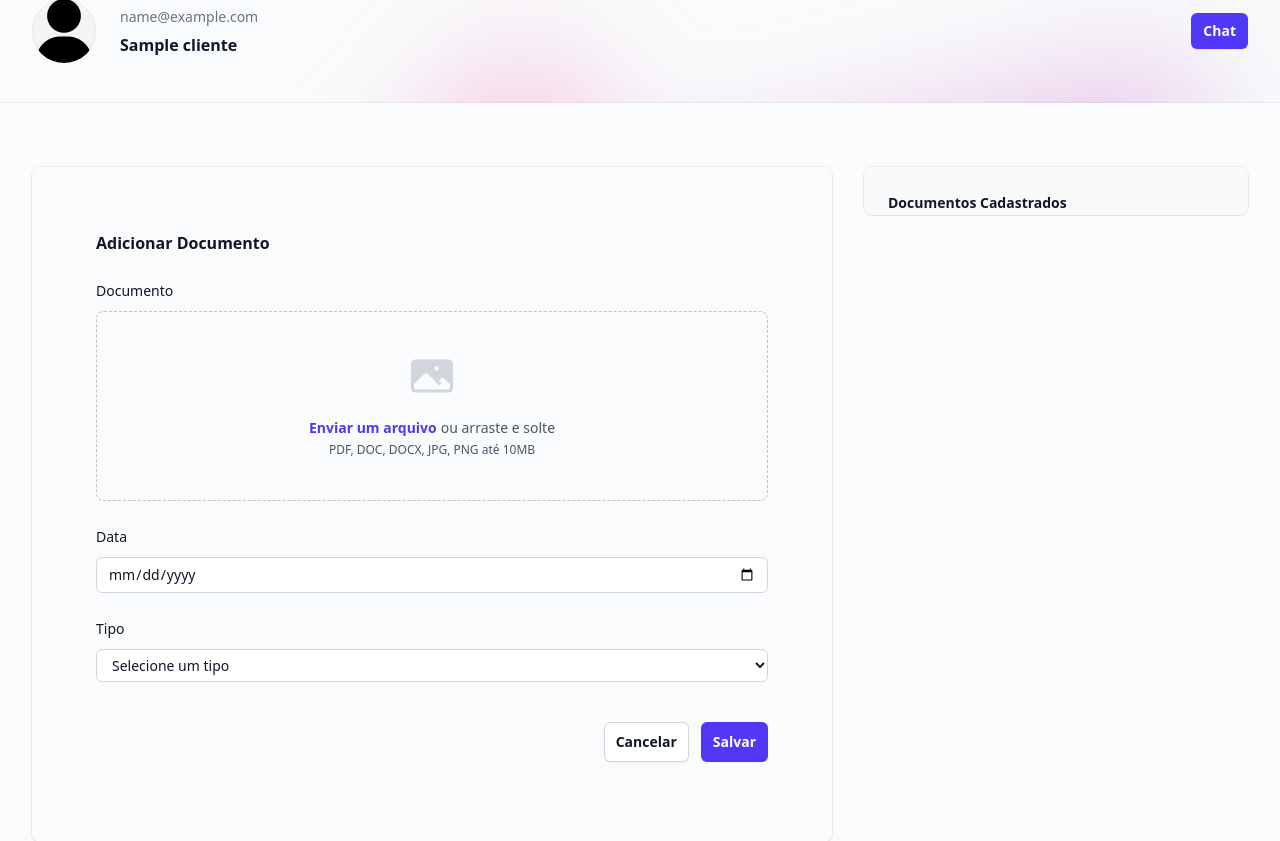
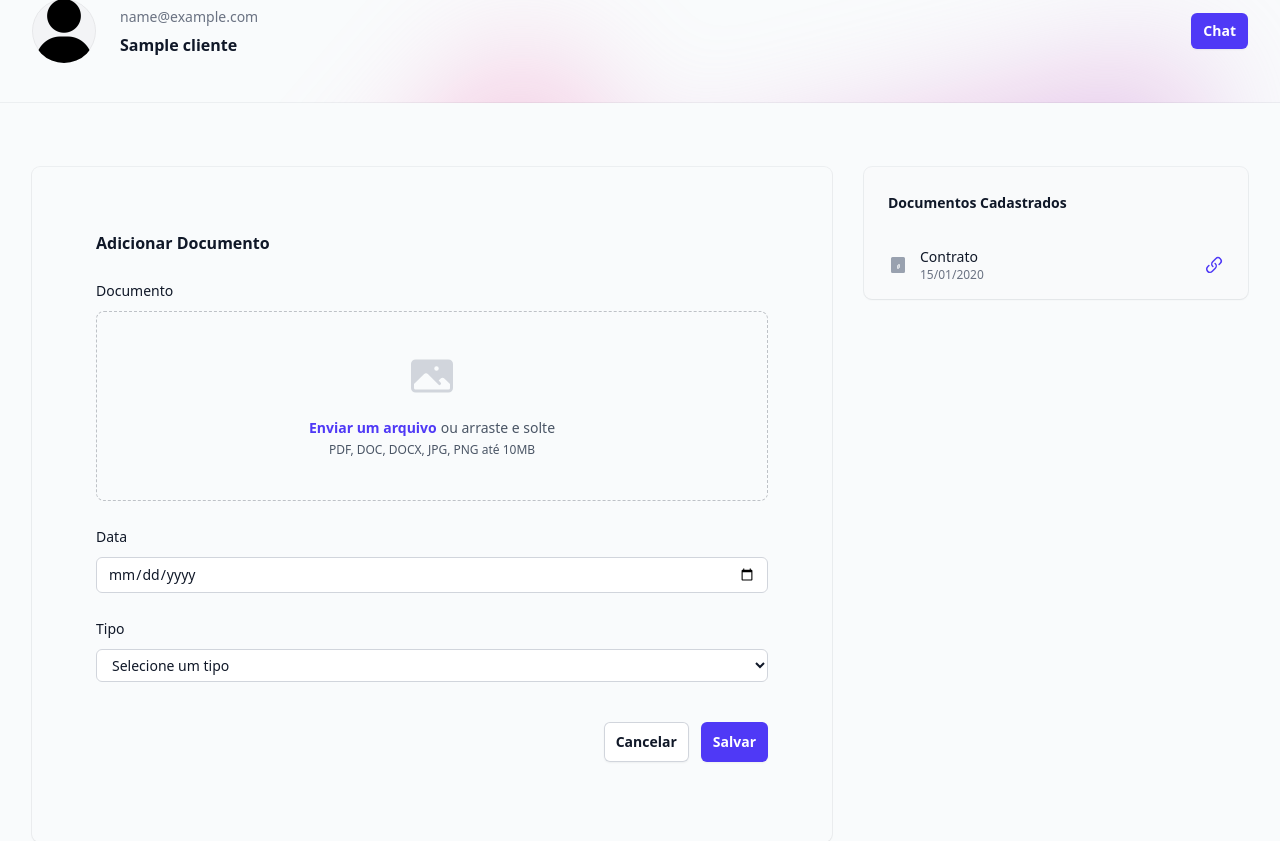
Before and after one commit to vitoraraujocode/JuriIA, a Django app: page /usuarios/cliente/1 in a window 1280 px wide. Shown: the part 57-898 px from the top of the page. Run offline with Django 5.2, Linux system fonts and the light colour scheme; tables that the repository leaves empty hold one stand-in row (values such as "Sample post").

```diff
--- a/ia/agents.py
+++ b/ia/agents.py
@@ -7,6 +7,7 @@ from agno.knowledge.embedder.openai import OpenAIEmbedder
 from agno.knowledge.knowledge import Knowledge
 from agno.tools import tool
 from agno.vectordb.lancedb import LanceDb
+
 
 
 @tool
@@ -52,7 +53,7 @@ def search_datajud_api(cls, tribunal: TribunalLiteral, process_number: str) -> s
 
 
 
-class JuriAI:
+class JuriAi:
 
     DATAJUD_BASE_URL = "https://api-publica.datajud.cnj.jus.br"
     DATAJUD_API_KEY = "cDZHYzlZa0JadVREZDJCendQbXY6SkJlTzNjLV9TRENyQk1RdnFKZGRQdw=="
--- a/usuarios/templates/cliente.html
+++ b/usuarios/templates/cliente.html
@@ -35,7 +35,38 @@
             <div class="px-6 pt-6">
               <h3 class="text-sm/6 font-semibold text-gray-900 mb-4">Documentos Cadastrados</h3>
             </div>
-
+            {% if documentos %}
+              <ul class="divide-y divide-gray-900/5">
+                {% for documento in documentos %}
+                  <li class="px-6 py-4">
+                    <div class="flex items-center justify-between">
+                      <div class="flex items-center gap-3">
+                        <svg class="h-5 w-5 text-gray-400" viewBox="0 0 20 20" fill="currentColor">
+                          <path fill-rule="evenodd" d="M4.5 2A1.5 1.5 0 0 0 3 3.5v13A1.5 1.5 0 0 0 4.5 18h11a1.5 1.5 0 0 0 1.5-1.5v-13A1.5 1.5 0 0 0 15.5 2h-11Zm4.75 11.25a.75.75 0 0 0 1.5 0v-2.5a.75.75 0 0 0-1.5 0v2.5ZM11 13a.75.75 0 0 1-.75-.75v-2.5a.75.75 0 0 1 1.5 0v2.5A.75.75 0 0 1 11 13Z" clip-rule="evenodd" />
+                        </svg>
+                        <div>
+                          <p class="text-sm font-medium text-gray-900">{{ documento.get_tipo_display }}</p>
+                          <p class="text-xs text-gray-500">{{ documento.data_upload|date:"d/m/Y" }}</p>
+                        </div>
+                    </div>
+                    <a href="#" target="_blank" class="text-indigo-600 hover:text-indigo-500">
+                      <svg class="h-5 w-5" viewBox="0 0 20 20" fill="currentColor">
+	                        <path d="M12.232 4.232a2.5 2.5 0 0 1 3.536 3.536l-1.225 1.224a.75.75 0 0 0 1.061 1.06l1.224-1.224a4 4 0 0 0-5.656-5.656l-3 3a4 4 0 0 0 .225 5.865.75.75 0 0 0 .977-1.138 2.5 2.5 0 0 1-.142-3.667l3-3Z" />
+                        <path d="M11.603 7.963a.75.75 0 0 0-.977 1.138 2.5 2.5 0 0 1 .142 3.667l-3 3a2.5 2.5 0 0 1-3.536-3.536l1.225-1.224a.75.75 0 0 0-1.061-1.06l-1.224 1.224a4 4 0 1 0 5.656 5.656l3-3a4 4 0 0 0-.225-5.865Z" />
+                      </svg>
+                    </a>
+                    </div>
+                  </li>
+                {% endfor %}
+              </ul>
+            {% else %}
+              <div class="px-6 py-8 text-center">
+                <svg class="mx-auto h-12 w-12 text-gray-400" fill="none" viewBox="0 0 24 24" stroke="currentColor">
+                  <path stroke-linecap="round" stroke-linejoin="round" stroke-width="2" d="M9 12h6m-6 4h6m2 5H7a2 2 0 01-2-2V5a2 2 0 012-2h5.586a1 1 0 01.707.293l5.414 5.414a1 1 0 01.293.707V19a2 2 0 01-2 2z" />
+                </svg>
+                <p class="mt-2 text-sm text-gray-500">Nenhum documento cadastrado ainda.</p>
+              </div>
+            {% endif %}
           </div>
         </div>
 
```
Also changed, not shown: core/settings.py (+11 -16 lines), ia/tasks.py (+10 -9 lines), requirements.txt (+147 -40 lines), 9 other files.
